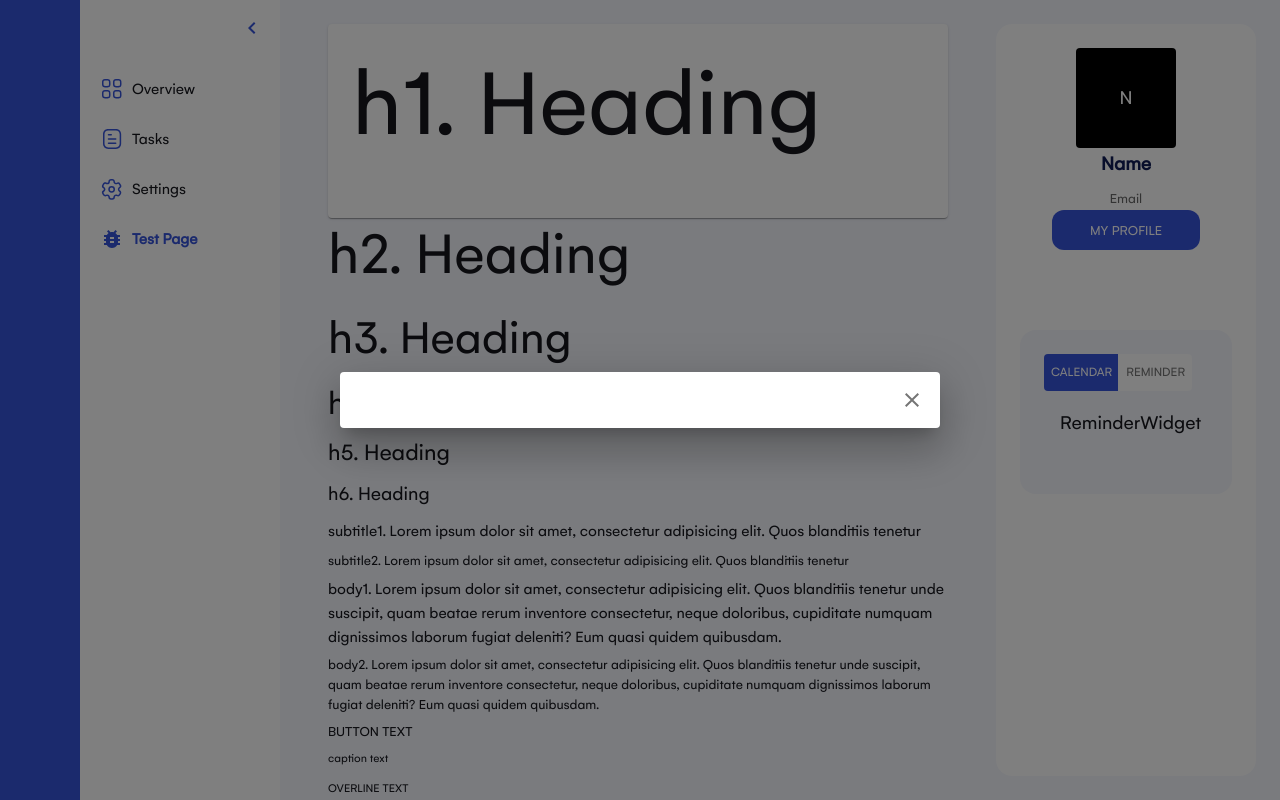
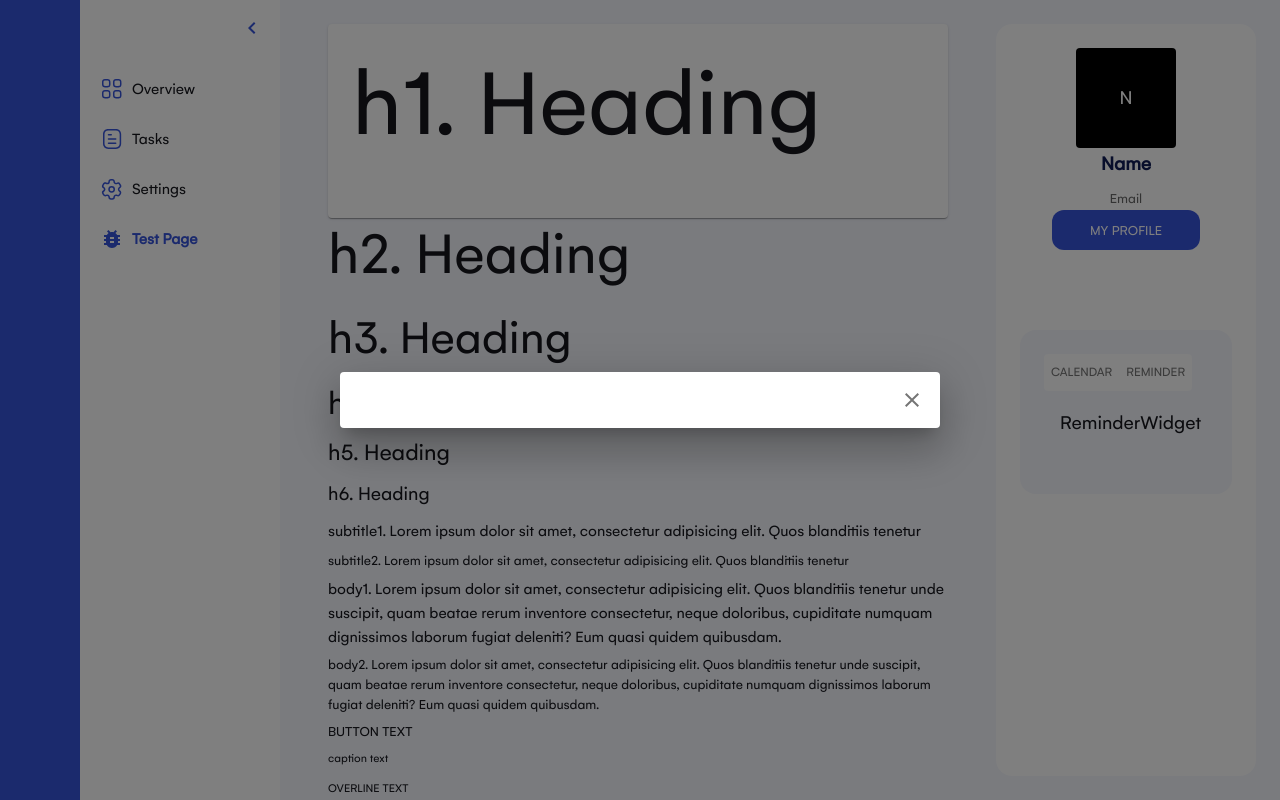
Before and after one commit to SkillBrainFrontend/Semicolon-Task-Manager-Andromeda, a React (Create React App) app: page /test in a window 1280 px wide. Shown: the top 800 px of the page. Built offline with nearby package versions, Linux system fonts and the light colour scheme.

Commit message:
task completed

```diff
--- a/src/components/sidebar-right/WidgetArea.jsx
+++ b/src/components/sidebar-right/WidgetArea.jsx
@@ -34,10 +34,18 @@ function WidgetCalendar() {
 				sx={{}}
 				value={alignment}
 			>
-				<ToggleButton id="calendar" value="calendar">
+				<ToggleButton
+					id="calendar"
+					selected={tabId === "calendar"}
+					value="calendar"
+				>
 					Calendar
 				</ToggleButton>
-				<ToggleButton id="reminder" value="reminder">
+				<ToggleButton
+					id="reminder"
+					selected={tabId === "reminder"}
+					value="reminder"
+				>
 					Reminder
 				</ToggleButton>
 			</ToggleButtonGroup>
```
